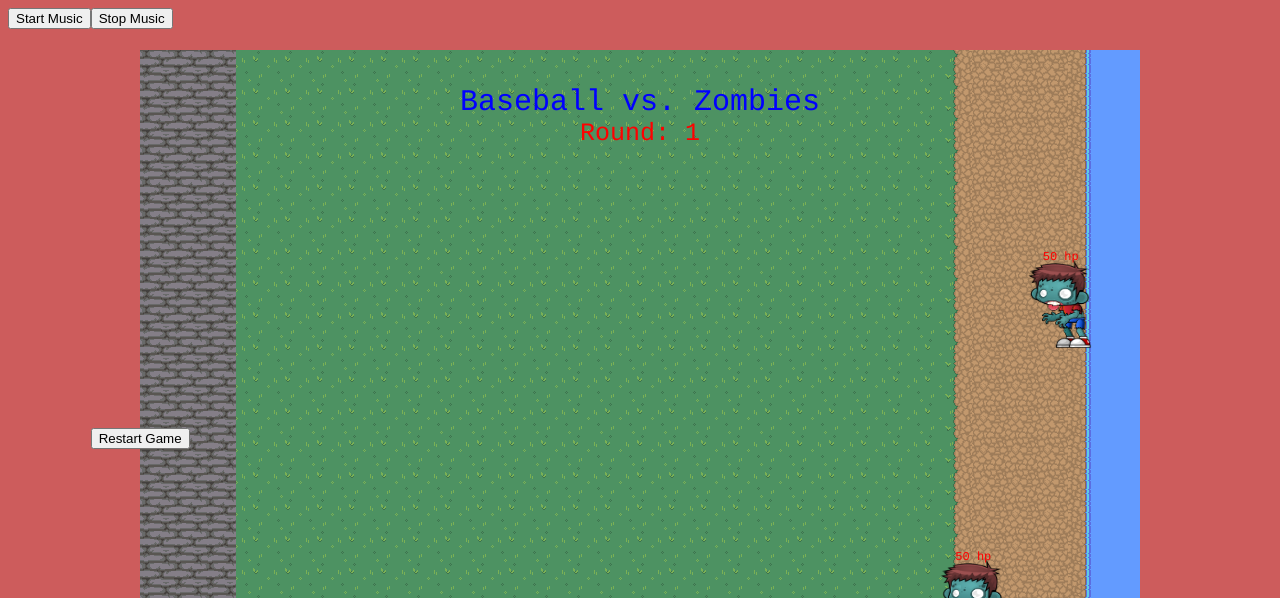
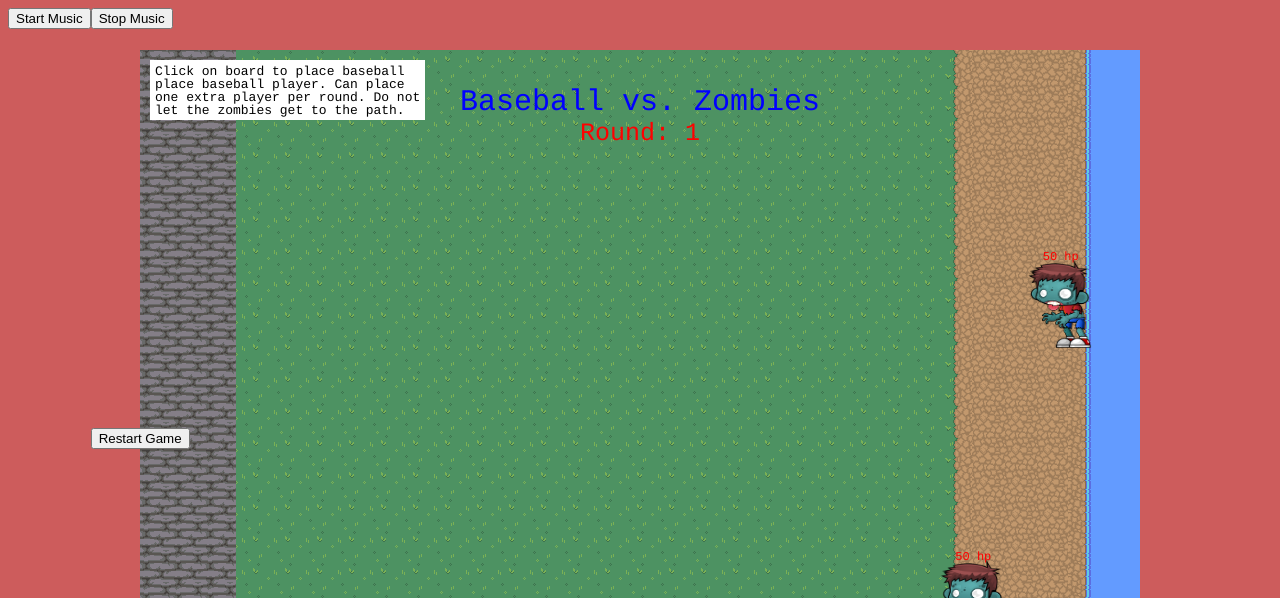
Before and after one commit to mattpettenato/Baseball-vs-Zombies, a website built with webpack: page index.html in a window 1280 px wide. Shown: the top 598 px of the page. Built offline with Linux system fonts and the light colour scheme.

Commit message:
Fixed parts of canvas

```diff
--- a/src/index.js
+++ b/src/index.js
@@ -26,6 +26,8 @@ board.addEventListener('click', function(event) {
     console.log('Out of Tower Tokens')
     return;
   }
+  // add click git hub button and add the button img to canvas. then when click is in that region, the link is clicked.
+  // do the same with start music and stop music and restart
 })
 
 const boardPos = board.getBoundingClientRect();
@@ -39,6 +41,8 @@ function animate() {
   // if (gameState === true) {
     ctx.clearRect(0, 0, board.width, board.height);
     newGame.drawCell(ctx);
+  newGame.drawHelp(ctx);
+  newGame.drawHelpt(ctx);
     newGame.drawTitle();
     // newGame.drawRound();
     newGame.drawTeam();
@@ -52,16 +56,18 @@ function animate() {
     newGame.checkPlayer();
     newGame.ballHit();
     newGame.frame++;
-    if (newGame.lives > 0) {
+    if (newGame.lives != 0) {
       requestAnimationFrame(animate);
     } else {
       // gameState = false
       // cancelAnimationFrame(animate);
       // console.log('done')
+      newGame.zombies = [];
       newGame.restartGame();
+      // alert("Ran out of lives. You lost! Refresh page (F5) to play again. Or click through alert.");
+      // newGame.lives = 0
       requestAnimationFrame(animate);
       // gameState = true;
-      // alert("Ran out of lives. You lost! Refresh page (F5) to play again.");
     }
 
     if ((newGame.numZombie === 0) && (newGame.zombies.length <= 0) && (newGame.lives > 0)) {
@@ -78,7 +84,7 @@ const btn2 = document.getElementById('btn2');
 let song = new Audio();
 song.src = '/music/song.mp3'
 btn1.addEventListener('click', function(){
-  song.volume = 0.3
+  song.volume = 0.05
   song.play();
   song.addEventListener('ended', function(){
     song.play();
--- a/src/scripts/game.js
+++ b/src/scripts/game.js
@@ -92,7 +92,7 @@ export default class Game {
 
   stillZom() {
     for (let i = 0; i < this.zombies.length; i++) {
-      if ((this.zombies[i]['x'] < 100) && this.zombies[i]) {
+      if ((this.zombies[i]['x'] <= 100) && this.zombies[i]) {
         this.lives -= 1;
         // this.zombie.zombies[i].movement = 0
         this.zombies.splice(i, 1);
@@ -125,17 +125,35 @@ export default class Game {
     ctx.fillStyle = ('red');
     ctx.font = "25px Courier";
     ctx.fillText("Baseball", 100, 650);
-    ctx.fillText("Cards: " + this.towerToken, 100, 670);
+    ctx.fillText("Players", 100, 670);
+    ctx.fillText("To Place: " + this.towerToken, 100, 693);
     ctx.fillText("Incoming", 300, 650);
     ctx.fillText("Zombies: " + this.numZombie, 300, 670);
     ctx.fillText("Lives: " + this.lives, 500, 650)
-    ctx.fillText("Score: " + this.score, 700, 650)
+    ctx.fillText("Score: " + this.score, 695, 650)
     ctx.fillText("Round: " + this.round, 440, 90)
-
     // ctx.fillText(this.zombies.length + " zombies arr", 700, 50);
     for (let i = 0; i < this.board.unitData.length; i++) {
       this.board.unitData[i].drawGrid(ctx);
     }
+  }
+
+  drawHelp(ctx){
+    ctx.fillStyle = ('white');
+    // ctx.font = "25px Courier";
+    ctx.fillRect(10, 10, 275, 60)
+  }
+
+  drawHelpt(ctx){
+    ctx.fillStyle = ('black');
+    ctx.font = "13px Courier";
+    ctx.fillText("Click on board to place baseball", 15, 25)
+    ctx.fillText("place baseball player. Can place", 15, 38)
+    ctx.fillText("one extra player per round. Do not", 15, 51)
+    ctx.fillText("let the zombies get to the path.", 15, 64)
+
+
+
   }
 
   drawEnemy() {
--- a/src/scripts/zombie.js
+++ b/src/scripts/zombie.js
@@ -22,7 +22,7 @@ export default class Zombie {
   }
   increaseSpeed() {
     this.speed1 += 0.2
-    console.log('speed: ' + this.speed1)
+    // console.log('speed: ' + this.speed1)
   }
 
   drawZombie() {
--- a/src/styles/style.css
+++ b/src/styles/style.css
@@ -30,7 +30,7 @@ body {
   cursor: pointer;
   /* /* position: absolute; */
   top: 120px;
-  left: 367px; */
+  left: 367px;
   /* position: static; */
   /* top: 50%; */
   /* left: 60%; */
```
Also changed, not shown: dist/main.js.
